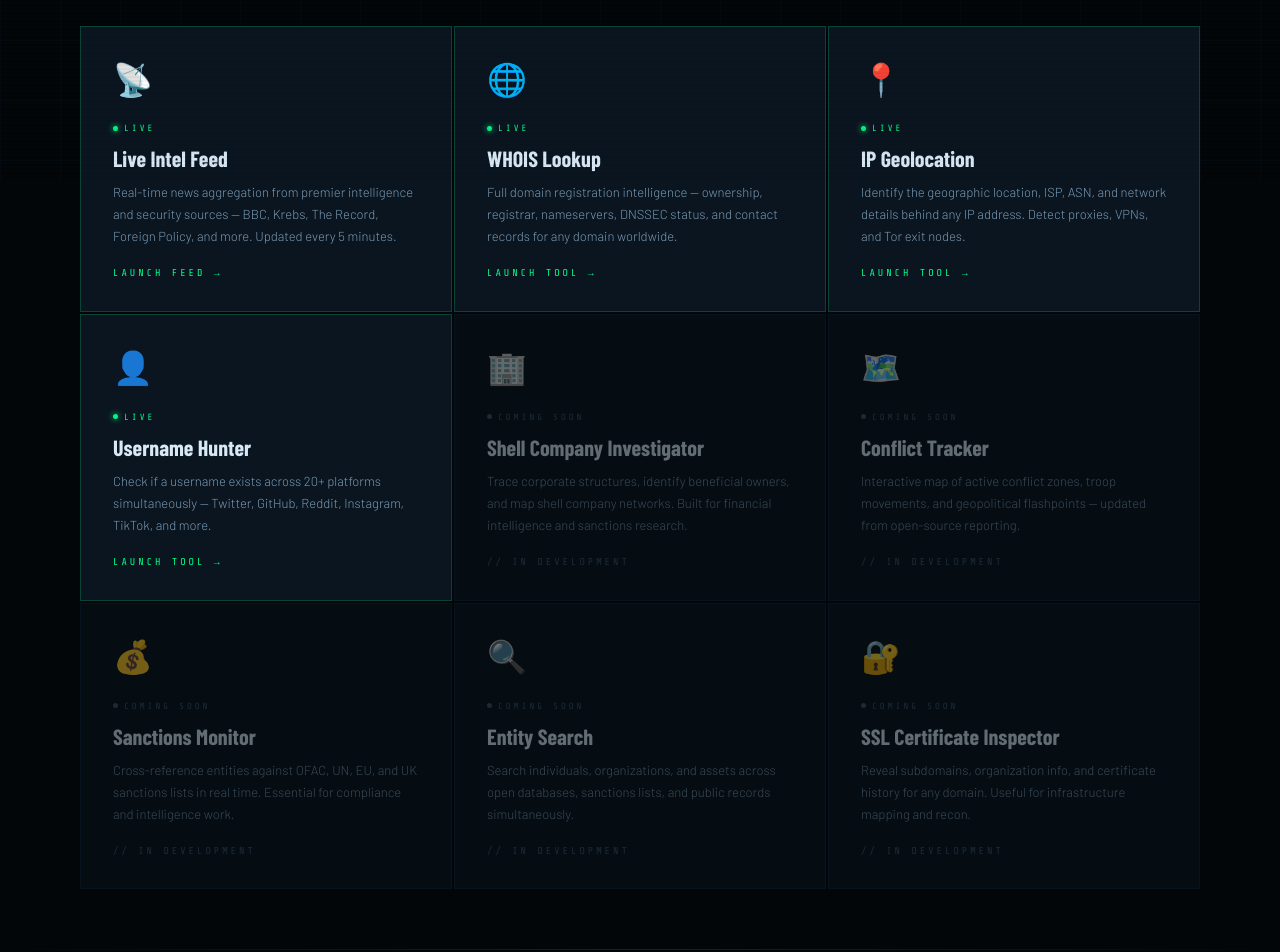
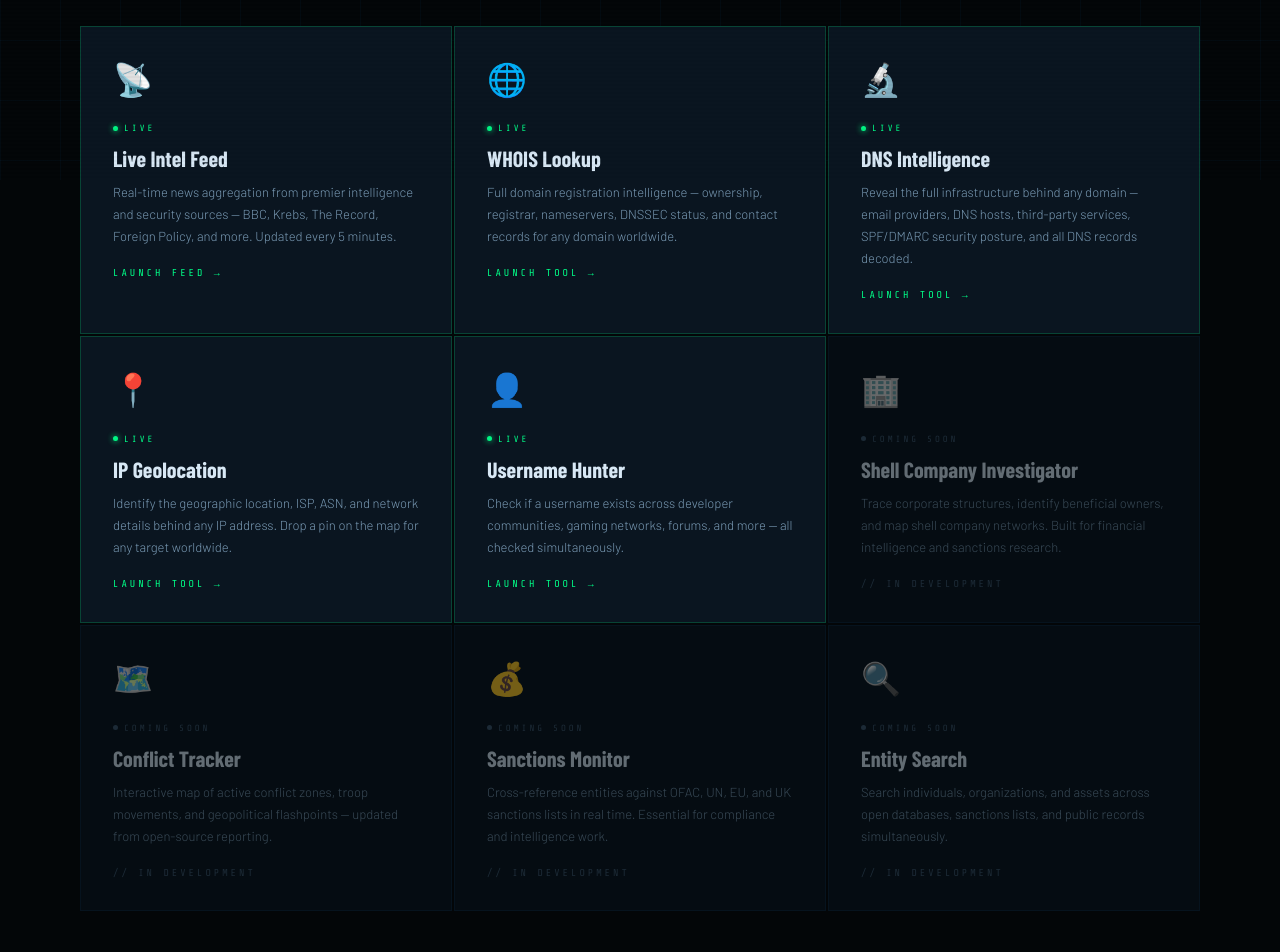
Before and after one commit to kylerudd00-jpg/ruddreport.net, a Next.js app: page /osint in a window 1280 px wide. Shown: the part 620-1572 px from the top of the page. Built offline with nearby package versions, Linux system fonts and the light colour scheme; a web font is replaced by a local one.

Commit message:
DNS BUTTON

```diff
--- a/app/osint/page.tsx
+++ b/app/osint/page.tsx
@@ -20,7 +20,6 @@ export default function OSINTHub() {
         .mobile-menu a { font-family: 'Orbitron', monospace; font-size: 24px; font-weight: 700; letter-spacing: 4px; color: #c0cfe0; text-decoration: none; text-transform: uppercase; }
         .mobile-menu-close { position: absolute; top: 24px; right: 24px; font-family: 'Share Tech Mono', monospace; font-size: 12px; letter-spacing: 3px; cursor: pointer; text-transform: uppercase; background: none; border: none; color: #7a9bb5; }
         .page-wrap { padding-top: 70px; }
-
         .hero { padding: 80px 40px 60px; border-bottom: 1px solid rgba(30,158,255,0.12); position: relative; overflow: hidden; }
         .hero::before { content: ''; position: absolute; top: -200px; right: -200px; width: 600px; height: 600px; background: radial-gradient(circle, rgba(0,255,136,0.05) 0%, transparent 70%); pointer-events: none; }
         .hero-inner { max-width: 1200px; margin: 0 auto; }
@@ -34,12 +33,10 @@ export default function OSINTHub() {
         .hero-stat { display: flex; flex-direction: column; gap: 4px; }
         .hero-stat-num { font-family: 'Orbitron', monospace; font-size: 28px; font-weight: 700; color: #00ff88; }
         .hero-stat-label { font-family: 'Share Tech Mono', monospace; font-size: 9px; letter-spacing: 3px; color: #3d5870; text-transform: uppercase; }
-
         .section { padding: 60px 40px; max-width: 1200px; margin: 0 auto; }
         .section-header { margin-bottom: 32px; padding-bottom: 16px; border-bottom: 1px solid rgba(30,158,255,0.12); }
         .section-label { font-family: 'Share Tech Mono', monospace; font-size: 10px; letter-spacing: 5px; color: #00ff88; text-transform: uppercase; margin-bottom: 8px; }
         .section-title { font-family: 'Orbitron', monospace; font-size: 20px; font-weight: 700; color: #c0cfe0; letter-spacing: 2px; text-transform: uppercase; }
-
         .tools-grid { display: grid; grid-template-columns: repeat(3, 1fr); gap: 2px; }
         .tool-card { position: relative; background: #0a1520; border: 1px solid rgba(30,158,255,0.12); padding: 32px; text-decoration: none; display: block; transition: all 0.3s; overflow: hidden; }
         .tool-card::before { content: ''; position: absolute; top: 0; left: 0; width: 3px; height: 100%; background: #1e9eff; transform: scaleY(0); transition: transform 0.3s; transform-origin: bottom; }
@@ -62,16 +59,13 @@ export default function OSINTHub() {
         .tool-action { font-family: 'Share Tech Mono', monospace; font-size: 10px; letter-spacing: 3px; color: #1e9eff; text-transform: uppercase; }
         .tool-card.live .tool-action { color: #00ff88; }
         .tool-card.coming .tool-action { color: #3d5870; }
-
         .divider { width: 100%; height: 1px; background: linear-gradient(90deg, transparent, rgba(30,158,255,0.2), transparent); }
         footer { border-top: 1px solid rgba(30,158,255,0.12); padding: 40px; background: #070d12; margin-top: 40px; }
         .footer-bottom { max-width: 1200px; margin: 0 auto; display: flex; align-items: center; justify-content: space-between; }
         .footer-copy { font-family: 'Share Tech Mono', monospace; font-size: 10px; letter-spacing: 2px; color: #3d5870; }
         .footer-copy span { color: #1e9eff; }
         .footer-classify { font-family: 'Share Tech Mono', monospace; font-size: 9px; letter-spacing: 4px; color: #3d5870; border: 1px solid rgba(30,158,255,0.12); padding: 5px 14px; text-transform: uppercase; }
-
         @keyframes pulse { 0%, 100% { opacity: 1; } 50% { opacity: 0.3; } }
-
         @media (max-width: 768px) {
           nav { padding: 0 16px; }
           .nav-links { display: none; }
@@ -124,7 +118,7 @@ export default function OSINTHub() {
             <p className="hero-sub">A curated toolkit for open-source intelligence gathering, corporate investigations, and real-time situational awareness. Built for analysts, researchers, and anyone who needs to know what's really going on.</p>
             <div className="hero-stats">
               <div className="hero-stat">
-                <div className="hero-stat-num">3</div>
+                <div className="hero-stat-num">5</div>
                 <div className="hero-stat-label">// Live Tools</div>
               </div>
               <div className="hero-stat">
@@ -162,11 +156,19 @@ export default function OSINTHub() {
               <div className="tool-action">Launch Tool →</div>
             </a>
 
+            <a href="/osint/dns" className="tool-card live">
+              <span className="tool-icon">🔬</span>
+              <div className="tool-status live"><div className="tool-status-dot" /> Live</div>
+              <div className="tool-name">DNS Intelligence</div>
+              <p className="tool-desc">Reveal the full infrastructure behind any domain — email providers, DNS hosts, third-party services, SPF/DMARC security posture, and all DNS records decoded.</p>
+              <div className="tool-action">Launch Tool →</div>
+            </a>
+
             <a href="/osint/ip" className="tool-card live">
               <span className="tool-icon">📍</span>
               <div className="tool-status live"><div className="tool-status-dot" /> Live</div>
               <div className="tool-name">IP Geolocation</div>
-              <p className="tool-desc">Identify the geographic location, ISP, ASN, and network details behind any IP address. Detect proxies, VPNs, and Tor exit nodes.</p>
+              <p className="tool-desc">Identify the geographic location, ISP, ASN, and network details behind any IP address. Drop a pin on the map for any target worldwide.</p>
               <div className="tool-action">Launch Tool →</div>
             </a>
 
@@ -174,7 +176,7 @@ export default function OSINTHub() {
               <span className="tool-icon">👤</span>
               <div className="tool-status live"><div className="tool-status-dot" /> Live</div>
               <div className="tool-name">Username Hunter</div>
-              <p className="tool-desc">Check if a username exists across 20+ platforms simultaneously — Twitter, GitHub, Reddit, Instagram, TikTok, and more.</p>
+              <p className="tool-desc">Check if a username exists across developer communities, gaming networks, forums, and more — all checked simultaneously.</p>
               <div className="tool-action">Launch Tool →</div>
             </a>
 
@@ -210,14 +212,6 @@ export default function OSINTHub() {
               <div className="tool-action">// In Development</div>
             </a>
 
-            <a href="#" className="tool-card coming">
-              <span className="tool-icon">🔐</span>
-              <div className="tool-status soon"><div className="tool-status-dot" /> Coming Soon</div>
-              <div className="tool-name">SSL Certificate Inspector</div>
-              <p className="tool-desc">Reveal subdomains, organization info, and certificate history for any domain. Useful for infrastructure mapping and recon.</p>
-              <div className="tool-action">// In Development</div>
-            </a>
-
           </div>
         </div>
 
```
